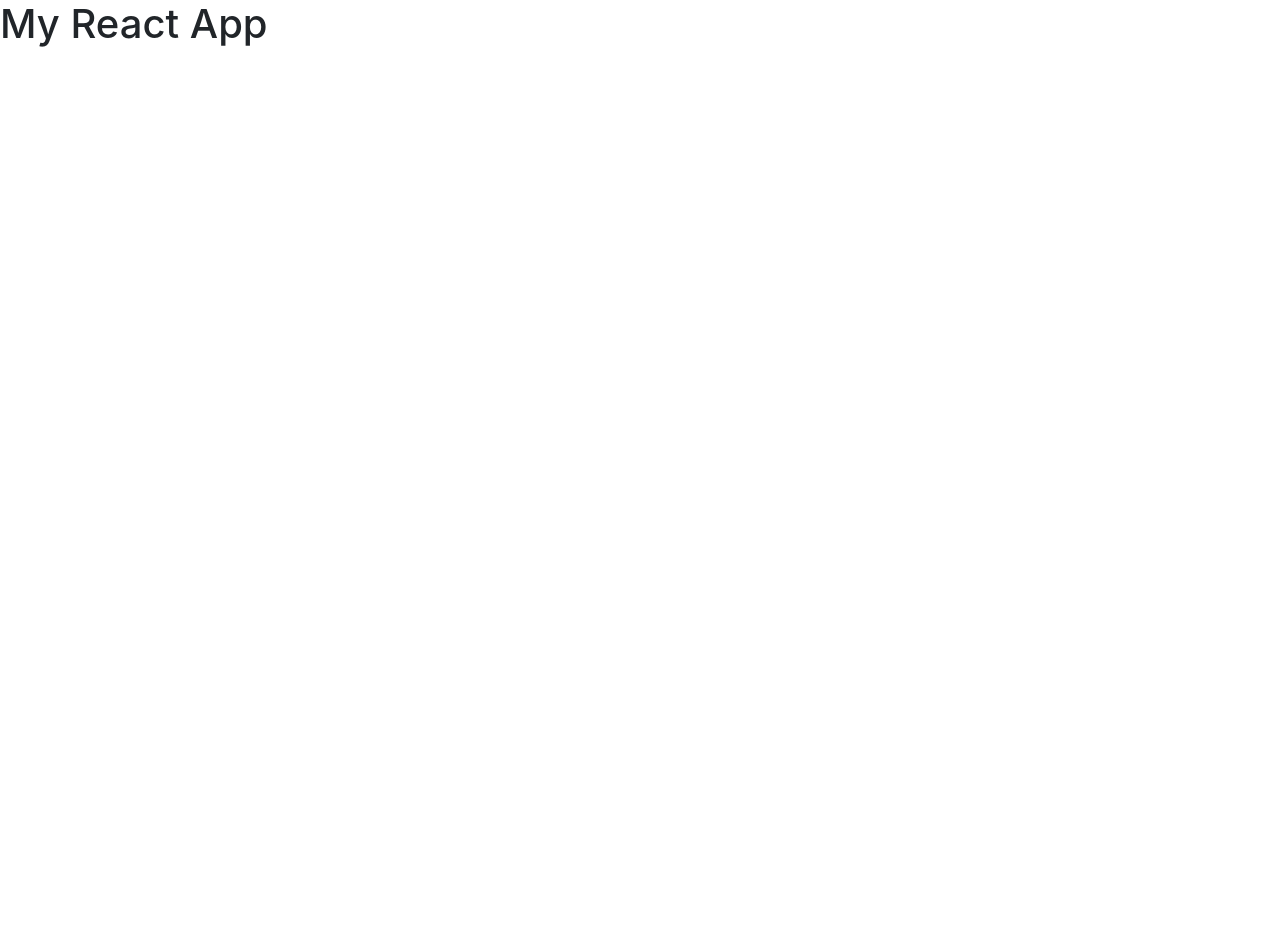
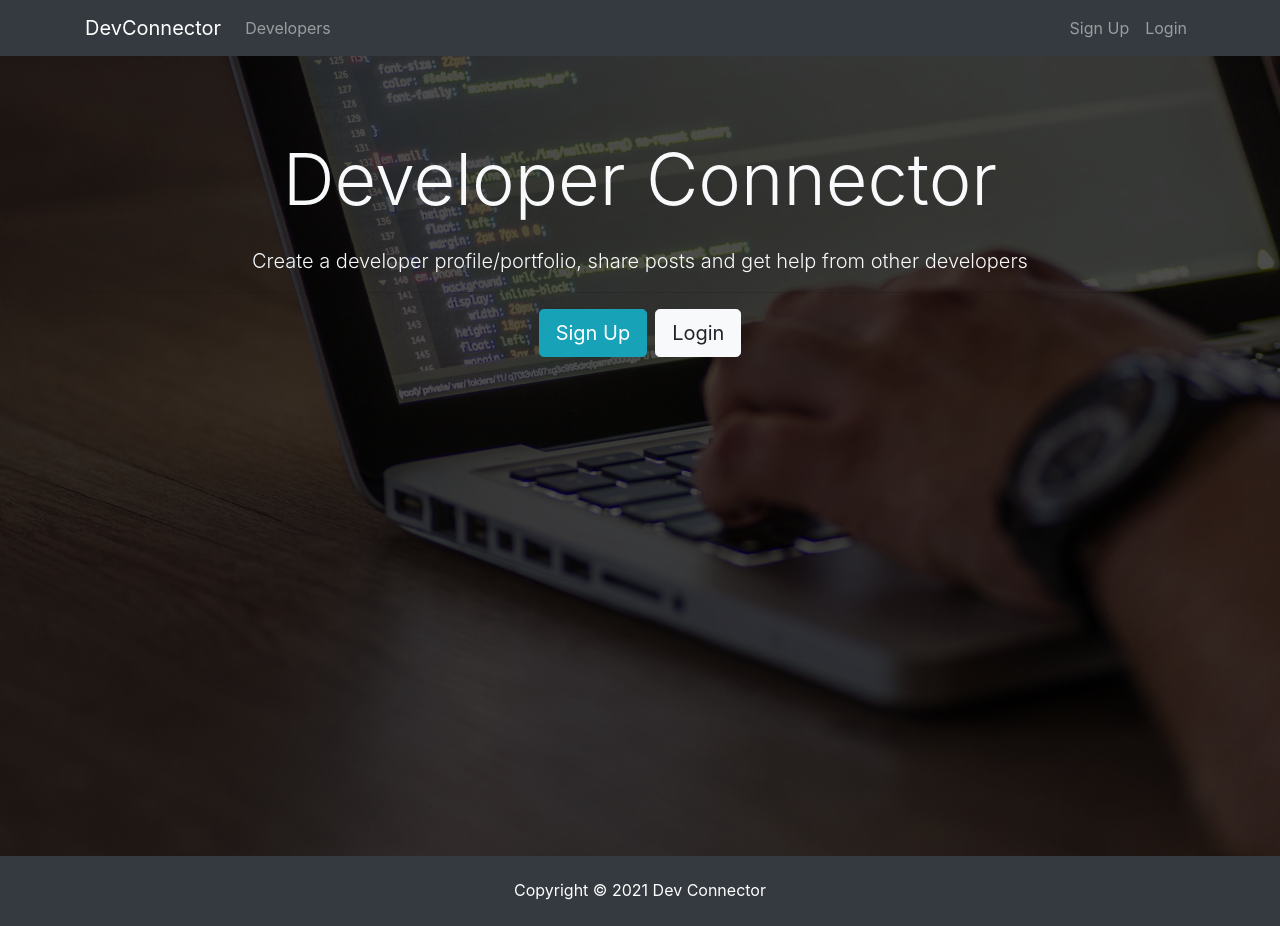
Before and after one commit to Ashish911/Media_APP, a React (Create React App) app in the folder client/: page / in a window 1280 px wide. Before the commit the page ends 800 px from the top, so only its background shows below. Built offline with nearby package versions, Linux system fonts and the light colour scheme.

Commit message:
basic layout implemented

```diff
--- a/client/src/App.js
+++ b/client/src/App.js
@@ -1,9 +1,14 @@
 import './App.css';
+import Navbar from './components/layout/Navbar';
+import Footer from './components/layout/Footer';
+import Landing from './components/layout/Landing';
 
 function App() {
   return (
     <div className='App'>
-      <h1>My React App</h1>
+      <Navbar />
+      <Landing />
+      <Footer />
     </div>
   );
 }
--- /dev/null
+++ b/client/src/components/layout/Footer.js
@@ -0,0 +1,11 @@
+import React from 'react';
+
+export default function Footer() {
+  return (
+    <div>
+      <footer class='bg-dark text-white mt-5 p-4 text-center'>
+        Copyright &copy; {new Date().getFullYear()} Dev Connector
+      </footer>
+    </div>
+  );
+}
--- /dev/null
+++ b/client/src/components/layout/Landing.js
@@ -0,0 +1,31 @@
+import React from 'react';
+
+const Landing = () => {
+  return (
+    <div className='landing'>
+      <div className='dark-overlay landing-inner text-light'>
+        <div className='container'>
+          <div className='row'>
+            <div className='col-md-12 text-center'>
+              <h1 className='display-3 mb-4'>Developer Connector</h1>
+              <p className='lead'>
+                {' '}
+                Create a developer profile/portfolio, share posts and get help
+                from other developers
+              </p>
+              <hr />
+              <a href='register.html' className='btn btn-lg btn-info mr-2'>
+                Sign Up
+              </a>
+              <a href='login.html' className='btn btn-lg btn-light'>
+                Login
+              </a>
+            </div>
+          </div>
+        </div>
+      </div>
+    </div>
+  );
+};
+
+export default Landing;
--- /dev/null
+++ b/client/src/components/layout/Navbar.js
@@ -0,0 +1,49 @@
+import React from 'react';
+
+const Navbar = () => {
+  return (
+    <div>
+      <nav className='navbar navbar-expand-sm navbar-dark bg-dark mb-4'>
+        <div className='container'>
+          <a className='navbar-brand' href='landing.html'>
+            DevConnector
+          </a>
+          <button
+            className='navbar-toggler'
+            type='button'
+            data-toggle='collapse'
+            data-target='#mobile-nav'
+          >
+            <span className='navbar-toggler-icon'></span>
+          </button>
+
+          <div className='collapse navbar-collapse' id='mobile-nav'>
+            <ul className='navbar-nav mr-auto'>
+              <li className='nav-item'>
+                <a className='nav-link' href='profiles.html'>
+                  {' '}
+                  Developers
+                </a>
+              </li>
+            </ul>
+
+            <ul className='navbar-nav ml-auto'>
+              <li className='nav-item'>
+                <a className='nav-link' href='register.html'>
+                  Sign Up
+                </a>
+              </li>
+              <li className='nav-item'>
+                <a className='nav-link' href='login.html'>
+                  Login
+                </a>
+              </li>
+            </ul>
+          </div>
+        </div>
+      </nav>
+    </div>
+  );
+};
+
+export default Navbar;
```
